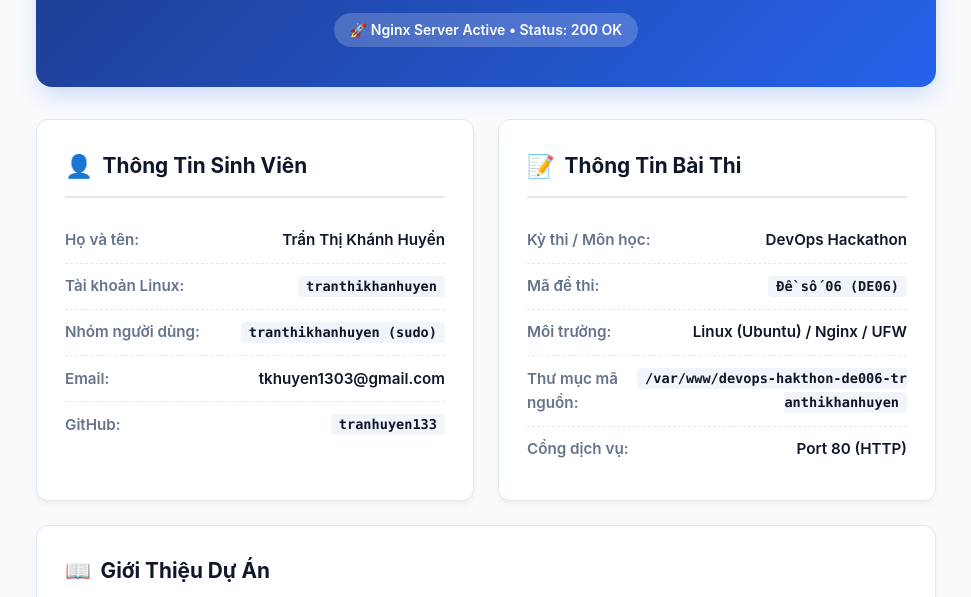
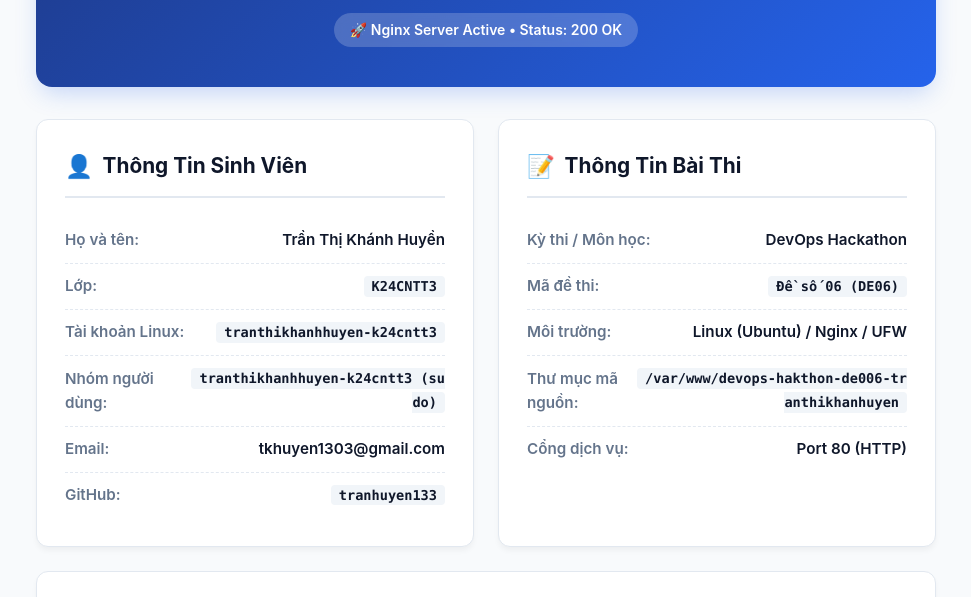
Before and after one commit to tranhuyen133/devops-hakathon-de006-tranthikhanhhuyen, a plain HTML site: page src/index.html in a window 1280 px wide. Shown: the part 167-764 px from the top of the page, without its empty margins (154-1125 px from the left). Drawn offline with Linux system fonts and the light colour scheme.

Commit message:
docs: cap nhat thong tin lop k24cntt3, file cau hinh va anh chup man hinh minh chung

```diff
--- a/src/index.html
+++ b/src/index.html
@@ -226,12 +226,16 @@
                         <span class="value">Trần Thị Khánh Huyền</span>
                     </li>
                     <li>
+                        <span class="label">Lớp:</span>
+                        <span class="value"><span class="code-tag">K24CNTT3</span></span>
+                    </li>
+                    <li>
                         <span class="label">Tài khoản Linux:</span>
-                        <span class="value"><span class="code-tag">tranthikhanhuyen</span></span>
+                        <span class="value"><span class="code-tag">tranthikhanhhuyen-k24cntt3</span></span>
                     </li>
                     <li>
                         <span class="label">Nhóm người dùng:</span>
-                        <span class="value"><span class="code-tag">tranthikhanhuyen (sudo)</span></span>
+                        <span class="value"><span class="code-tag">tranthikhanhhuyen-k24cntt3 (sudo)</span></span>
                     </li>
                     <li>
                         <span class="label">Email:</span>
```
Also changed, not shown: screenshot/01-user.png (added), 3 other files.
